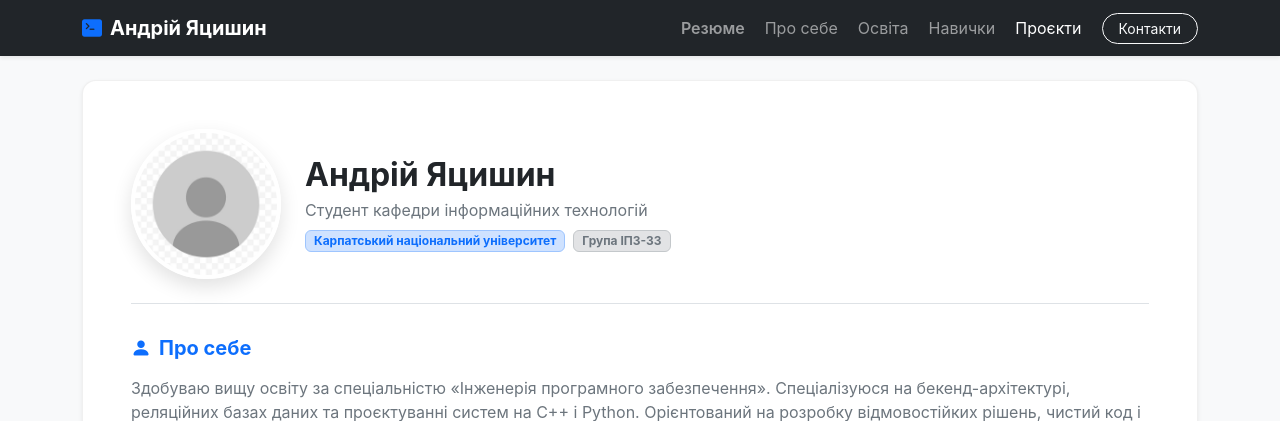
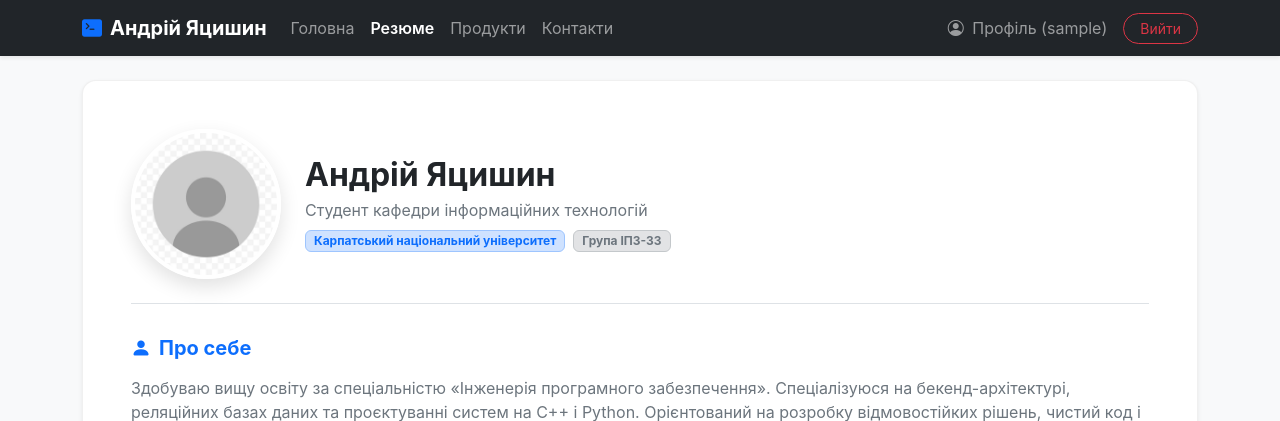
Before and after one commit to Laf0s/flask-app-lab, a Flask app: page / in a window 1280 px wide. Shown: the top 421 px of the page. Run offline with Flask 3, Linux system fonts and the light colour scheme; the visitor is signed in with stand-in values (Sample User, id 1).

Commit message:
feat: add profile view, session logout, and update navbar navigation

```diff
--- a/app/templates/includes/navbar.html
+++ b/app/templates/includes/navbar.html
@@ -11,25 +11,40 @@
       </button>
 
       <div class="collapse navbar-collapse" id="mainNavbar">
-        <ul class="navbar-nav ms-auto align-items-lg-center gap-lg-1">
+        <ul class="navbar-nav me-auto align-items-lg-center">
+          <li class="nav-item">
+            <a class="nav-link {% if request.endpoint == 'home' %}active fw-semibold{% endif %}" href="{{ url_for('home') }}">Головна</a>
+          </li>
           <li class="nav-item">
             <a class="nav-link {% if request.endpoint == 'resume' %}active fw-semibold{% endif %}" href="{{ url_for('resume') }}">Резюме</a>
           </li>
           <li class="nav-item">
-            <a class="nav-link" href="{{ url_for('resume') }}#about">Про себе</a>
+            <a class="nav-link {% if request.endpoint == 'products.list_products' %}active fw-semibold{% endif %}" href="{{ url_for('products.list_products') }}">Продукти</a>
           </li>
           <li class="nav-item">
-            <a class="nav-link" href="{{ url_for('resume') }}#education">Освіта</a>
+            <a class="nav-link {% if request.endpoint == 'contacts' %}active fw-semibold{% endif %}" href="{{ url_for('contacts') }}">Контакти</a>
           </li>
-          <li class="nav-item">
-            <a class="nav-link" href="{{ url_for('resume') }}#skills">Навички</a>
-          </li>
-          <li class="nav-item">
-            <a class="nav-link" href="{{ url_for('resume') }}#projects">Проєкти</a>
-          </li>
-          <li class="nav-item ms-lg-2 mt-2 mt-lg-0">
-            <a class="btn {% if request.endpoint == 'contacts' %}btn-primary{% else %}btn-outline-light{% endif %} btn-sm px-3 rounded-pill" href="{{ url_for('contacts') }}">Контакти</a>
-          </li>
+        </ul>
+
+        <ul class="navbar-nav ms-auto align-items-lg-center gap-2 mt-2 mt-lg-0">
+          {% if session.get('username') %}
+            <li class="nav-item">
+              <a class="nav-link {% if request.endpoint == 'users.profile' %}active fw-semibold text-info{% endif %}" href="{{ url_for('users.profile') }}">
+                <i class="bi bi-person-circle me-1"></i> Профіль ({{ session.get('username') }})
+              </a>
+            </li>
+            <li class="nav-item">
+              <a class="btn btn-outline-danger btn-sm rounded-pill px-3" href="{{ url_for('users.logout') }}">
+                Вийти
+              </a>
+            </li>
+          {% else %}
+            <li class="nav-item">
+              <a class="btn btn-outline-light btn-sm rounded-pill px-3 {% if request.endpoint == 'users.login' %}active{% endif %}" href="{{ url_for('users.login') }}">
+                <i class="bi bi-box-arrow-in-right me-1"></i> Вхід
+              </a>
+            </li>
+          {% endif %}
         </ul>
       </div>
     </div>
```
Also changed, not shown: app/users/templates/users/profile.html (added, +22 -0 lines), app/users/views.py (+14 -0 lines).
